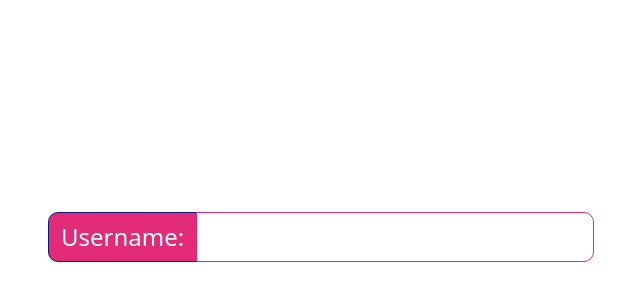
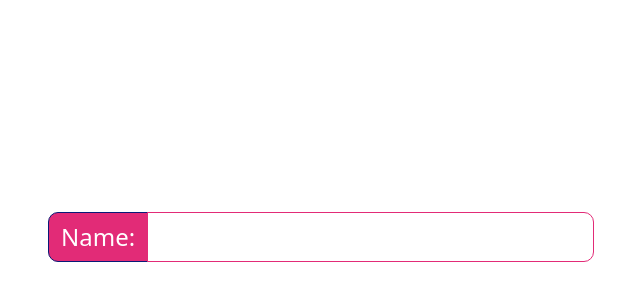
Before and after one commit to Melakeselam/IntroToAngular---2023-DevFest---Students-Edition, an Angular app in the folder elements-demo/: page / in a window 1280 px wide. Shown: the part 88-388 px from the top of the page, without its empty margins (319-959 px from the left). Built offline with nearby package versions, Linux system fonts and the light colour scheme.

Commit message:
setup start point

```diff
--- a/elements-demo/src/app/app.component.html
+++ b/elements-demo/src/app/app.component.html
@@ -7,9 +7,9 @@
 
       <div class="input-group">
         <div class="input-group-prepend">
-          <span class="input-group-text demo-component-input-lbl" style="border-radius: 10px 0 0 10px;">Username:</span>
+          <span class="input-group-text demo-component-input-lbl" style="border-radius: 10px 0 0 10px;">Name:</span>
         </div>
-        <input type="text" id="username" class="form-control demo-component-input" style="border-radius: 0 10px 10px 0;"
+        <input type="text" id="name" class="form-control demo-component-input" style="border-radius: 0 10px 10px 0;"
           autocomplete="off">
       </div>
 
```
